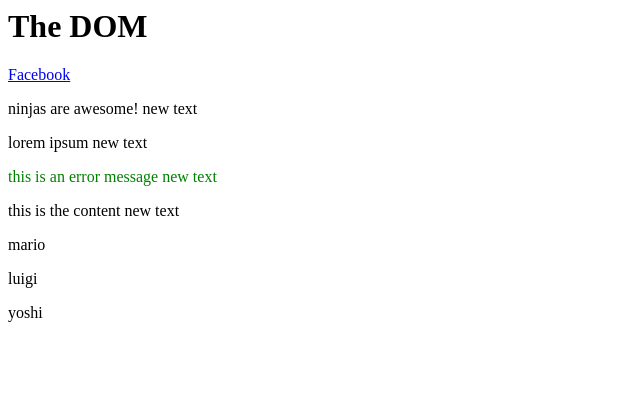
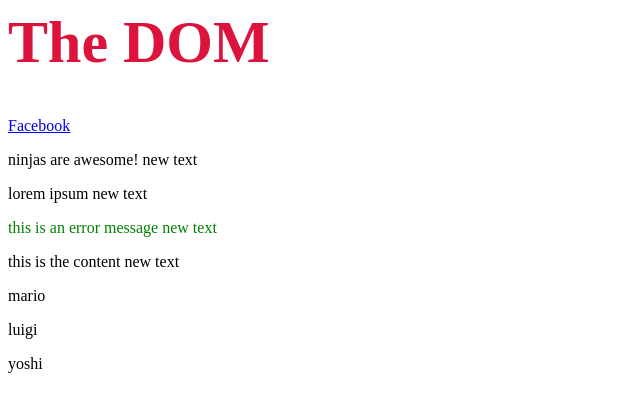
Before and after one commit to nhatdang2604/Learning-JavaScript, a plain HTML site: page chapter_6/index.html in a window 1280 px wide. Shown: the whole page, without its empty margins (0-640 px from the left). Drawn offline with Linux system fonts and the light colour scheme.

Commit message:
Finish using .style property to setup style for a tag

```diff
--- a/chapter_6/index.html
+++ b/chapter_6/index.html
@@ -6,7 +6,7 @@
     <title>Document</title>
 </head>
 <body>
-    <h1 id = "page-title">The DOM</h1>
+    <h1 id = "page-title" style = "color: orange;">The DOM</h1>
 
     <a href = "https://www.google.com">Link to somewhere cool...</a>
 
--- a/chapter_6/scripts/sandBox.js
+++ b/chapter_6/scripts/sandBox.js
@@ -54,3 +54,12 @@ const msg = document.querySelector("p.error");
 console.log(msg.getAttribute("class"));
 msg.setAttribute("class", "success");
 msg.setAttribute("style", "color: green;");
+
+//title.setAttribute("style", "margin: 50px");
+console.log(title.style);
+console.log(title.style.color);
+
+title.style.margin = "50px";
+title.style.color = "crimson";
+title.style.fontSize = "60px";
+title.style.margin = "";
```
